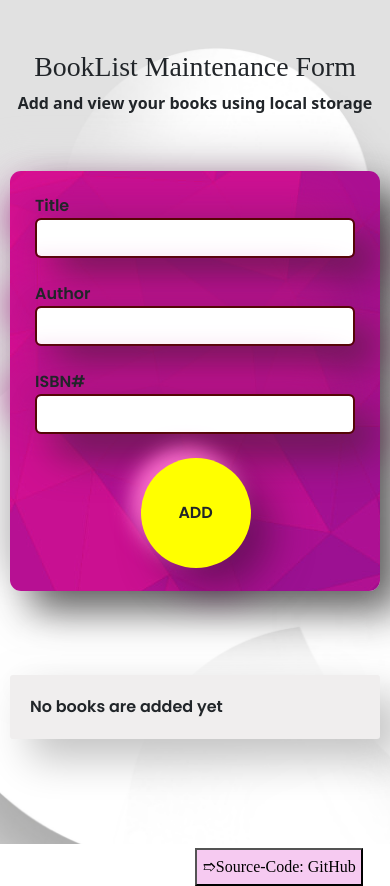
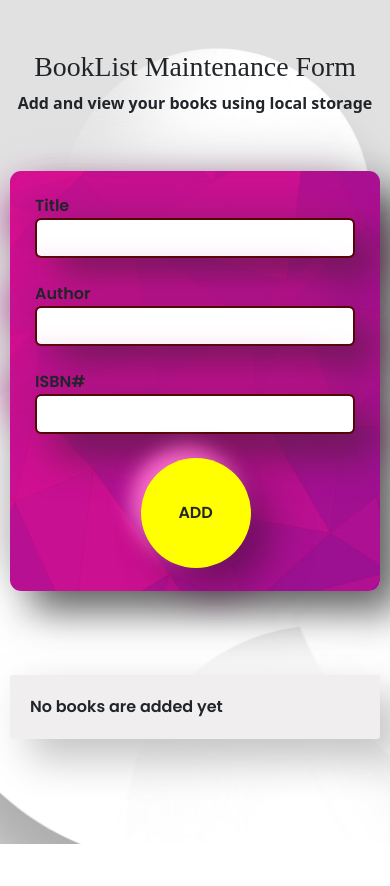
Before and after one commit to ParamPragyan/BookList-Maintenance-Form, a React (Create React App) app: page / in a window 390 px wide. After the commit the page ends 844 px from the top, so only its background shows below. Built offline with nearby package versions, Linux system fonts and the light colour scheme; a web font is replaced by a local one.

Commit message:
minor changes

```diff
--- a/src/index.css
+++ b/src/index.css
@@ -112,6 +112,7 @@
   .wrapper .main {
     flex-direction: column;
     padding-top: 1rem;
+    overflow: none;
 
   }
   .wrapper .form-container {
@@ -132,8 +133,9 @@
     -top: 4rem;
   }
   .wrapper .link {
-     top: 53rem;
+     top: 49rem;
      right: 1.7rem;
+     display: none;
 
   }
 }
```
